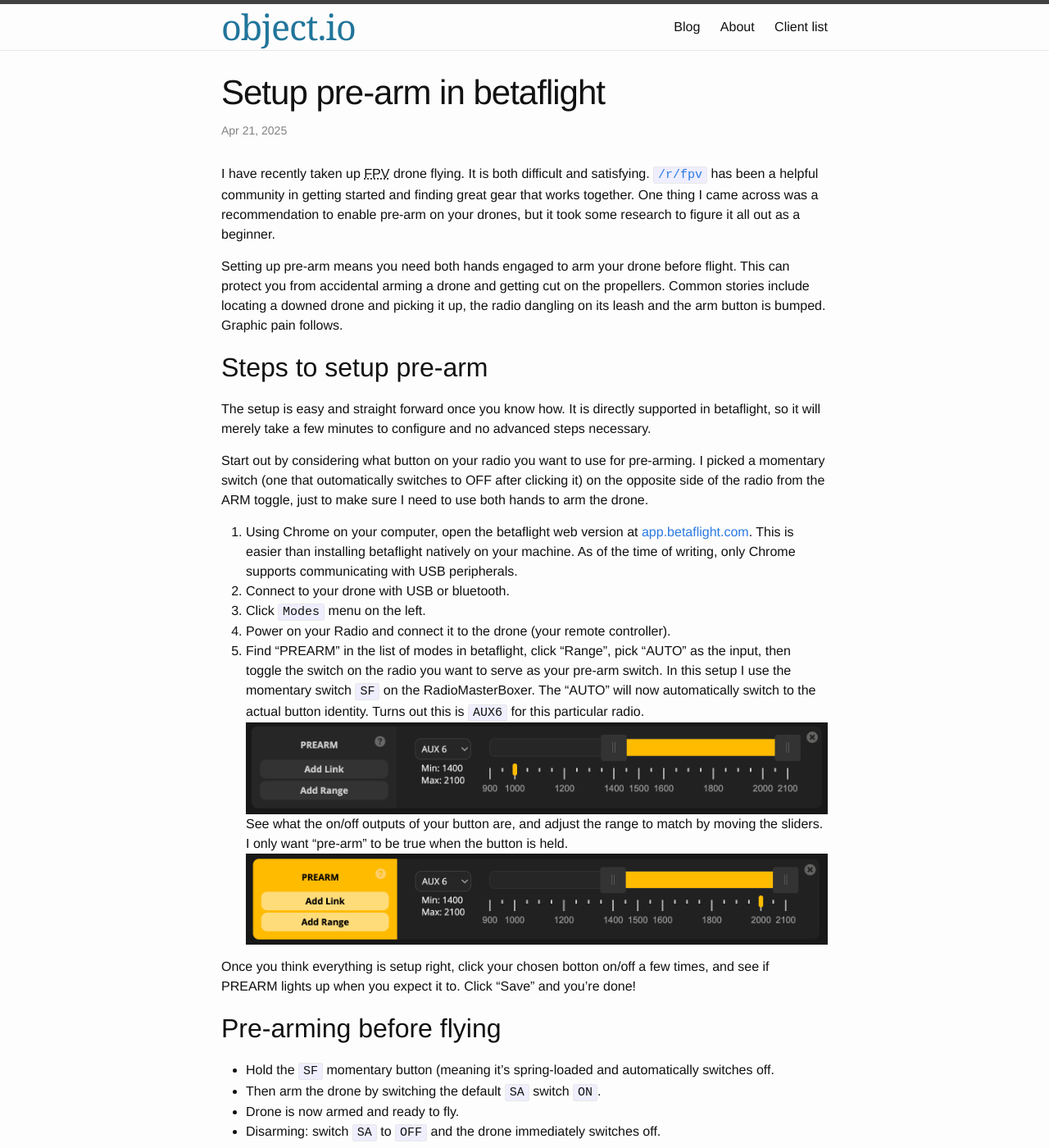
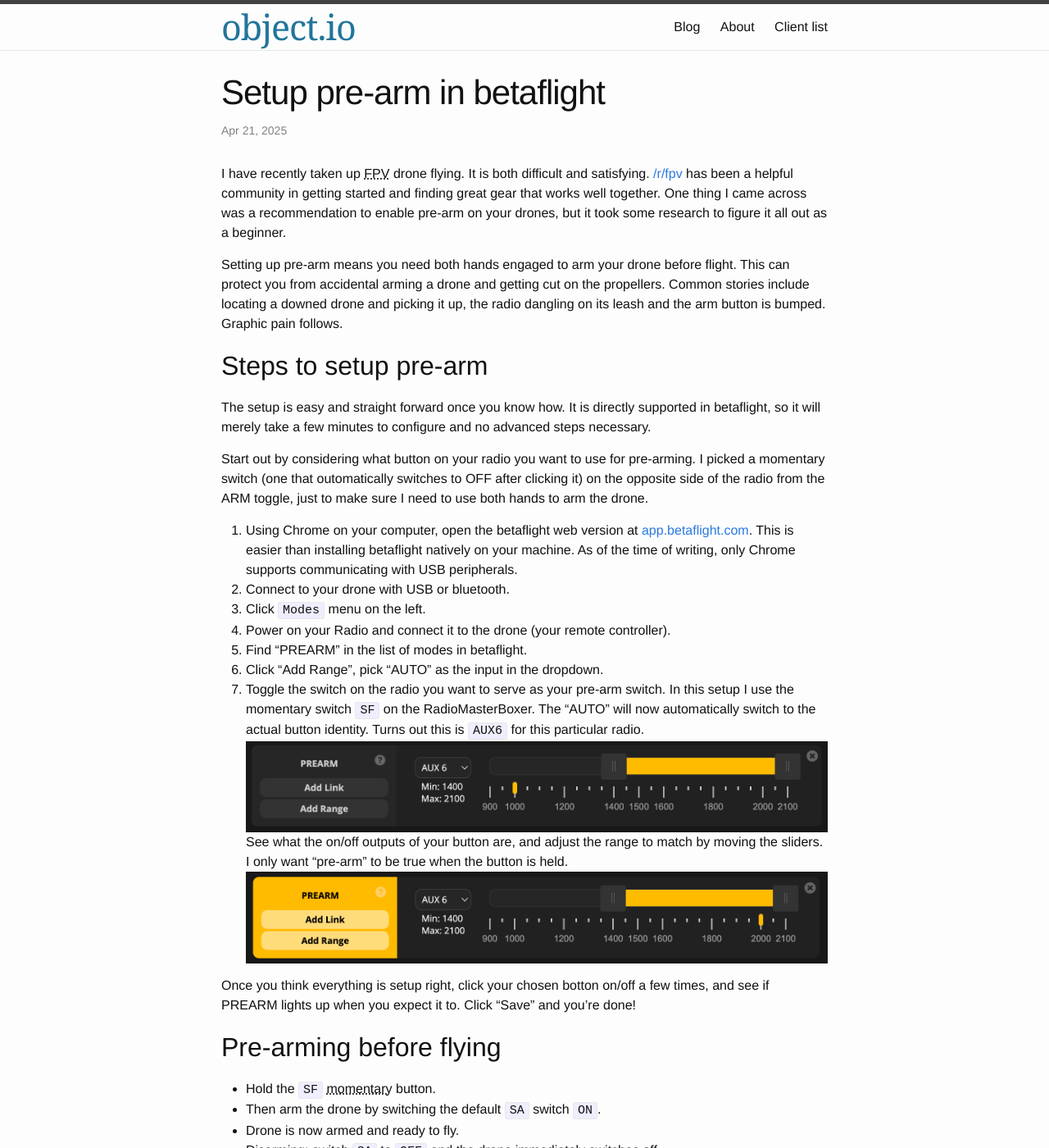
Before and after one commit to rud/rud.github.io, a Jekyll site: the page built from _posts/2025-04-19-setup-prearm-in-betaflight.markdown, in a window 1280 px wide and 1400 px high. Shown: the whole window at 82% size. Built offline with Jekyll 4.4.1, drawn with Linux system fonts in a browser that asks for light colours.

Commit message:
Tweaking wording and split out more steps

```diff
--- a/_posts/2025-04-19-setup-prearm-in-betaflight.markdown
+++ b/_posts/2025-04-19-setup-prearm-in-betaflight.markdown
@@ -7,7 +7,7 @@ categories: [tools, drone, betaflight, safety]
 
 I have recently taken up <abbr title="First Person View">FPV</abbr> drone flying.
 It is both difficult and satisfying.
-[`/r/fpv`](https://reddit.com/r/fpv) has been a helpful community in getting started and finding great gear that works together.
+[/r/fpv](https://reddit.com/r/fpv) has been a helpful community in getting started and finding great gear that works well together.
 One thing I came across was a recommendation to enable pre-arm on your drones, but it took some research to figure it all out as a beginner.
 
 Setting up pre-arm means you need both hands engaged to arm your drone before flight. This can protect you from accidental arming a drone and getting cut on the propellers. Common stories include locating a downed drone and picking it up, the radio dangling on its leash and the arm button is bumped. Graphic pain follows.
@@ -24,7 +24,9 @@ I picked a momentary switch (one that outomatically switches to OFF after clicki
   1. Connect to your drone with USB or bluetooth.
   1. Click `Modes` menu on the left.
   1. Power on your Radio and connect it to the drone (your remote controller).
-  1. Find "PREARM" in the list of modes in betaflight, click "Range", pick "AUTO" as the input, then toggle the switch on the radio you want to serve as your pre-arm switch. In this setup I use the momentary switch `SF` on the RadioMasterBoxer. The "AUTO" will now automatically switch to the actual button identity. Turns out this is `AUX6` for this particular radio.
+  1. Find "PREARM" in the list of modes in betaflight.
+  1. Click "Add Range", pick "AUTO" as the input in the dropdown.
+  1. Toggle the switch on the radio you want to serve as your pre-arm switch. In this setup I use the momentary switch `SF` on the RadioMasterBoxer. The "AUTO" will now automatically switch to the actual button identity. Turns out this is `AUX6` for this particular radio.
     ![Screenshot of betaflight mode for PREARM, without the button pressed]({{ site.url }}/assets/images/posts/2025-04-21-prearm/button-off.png)
     See what the on/off outputs of your button are, and adjust the range to match by moving the sliders. I only want "pre-arm" to be true when the button is held.
     ![Screenshot of betaflight mode for PREARM, with the button pressed and the ranges adjusted]({{ site.url }}/assets/images/posts/2025-04-21-prearm/button-on.png)
@@ -33,7 +35,7 @@ Once you think everything is setup right, click your chosen botton on/off a few
 
 ## Pre-arming before flying
 
-* Hold the `SF` momentary button (meaning it's spring-loaded and automatically switches off.
+* Hold the `SF` <abbr title="Simply means it's spring-loaded and automatically switches off when you release it">momentary</abbr> button.
 * Then arm the drone by switching the default `SA` switch `ON`.
 * Drone is now armed and ready to fly.
 * Disarming: switch `SA` to `OFF` and the drone immediately switches off.
```
